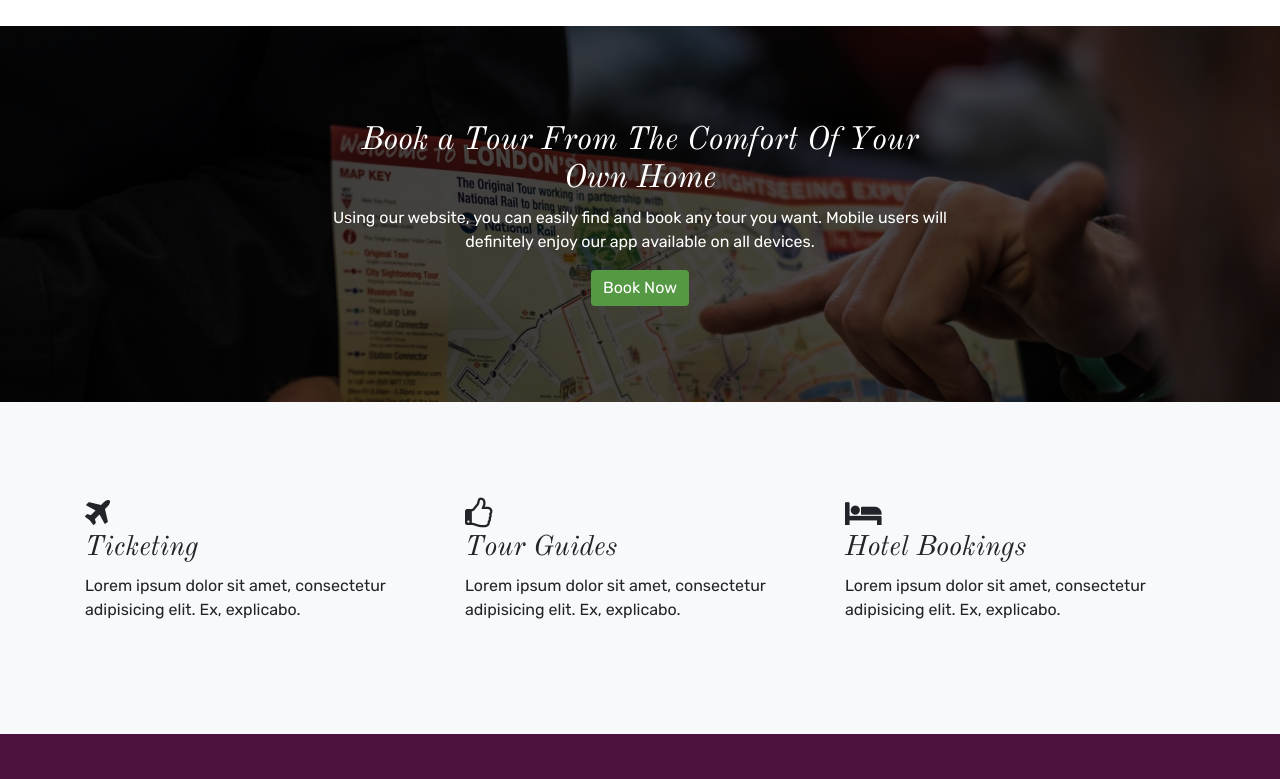
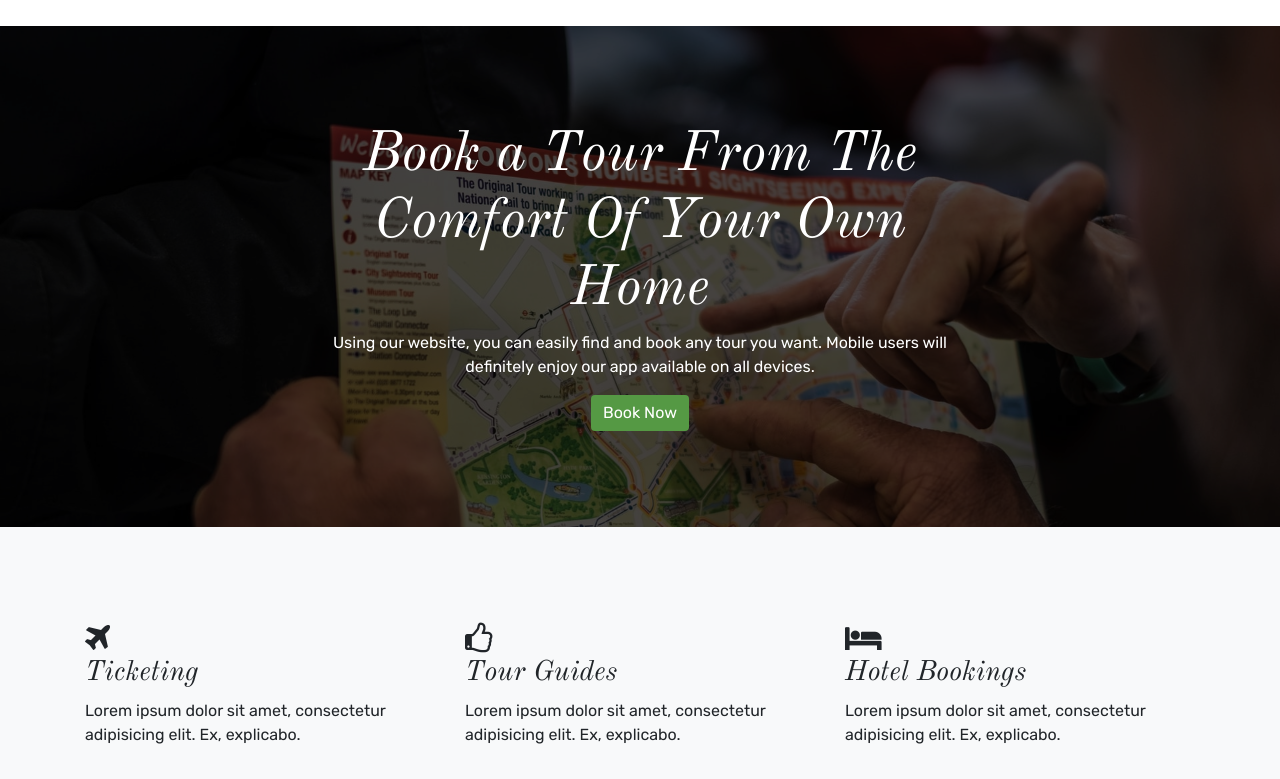
Before and after one commit to jefferygraham/nucamp-bootstrap-portfolio, a website: page index.html in a window 1280 px wide. Shown: the part 1940-2719 px from the top of the page. Drawn offline with nearby package versions, Linux system fonts and the light colour scheme.

Commit message:
fix booking heading

```diff
--- a/index.html
+++ b/index.html
@@ -414,7 +414,7 @@
     <div id="bookingBanner" class="container-fluid">
       <div class="row">
         <div class="col-6 offset-3 text-center text-white">
-          <h2 class="display-5 heading">
+          <h2 class="display-4 heading">
             Book a Tour From The Comfort Of Your Own Home
           </h2>
           <p>
```
